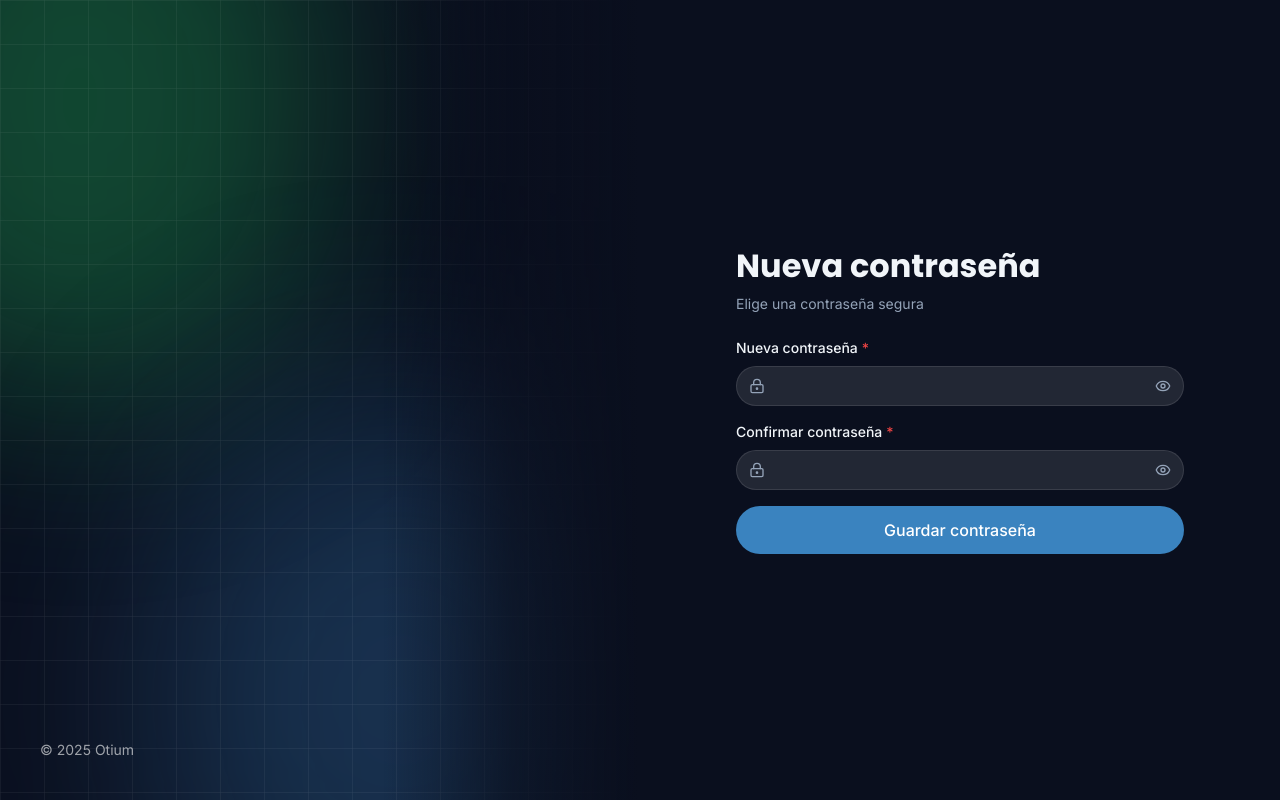
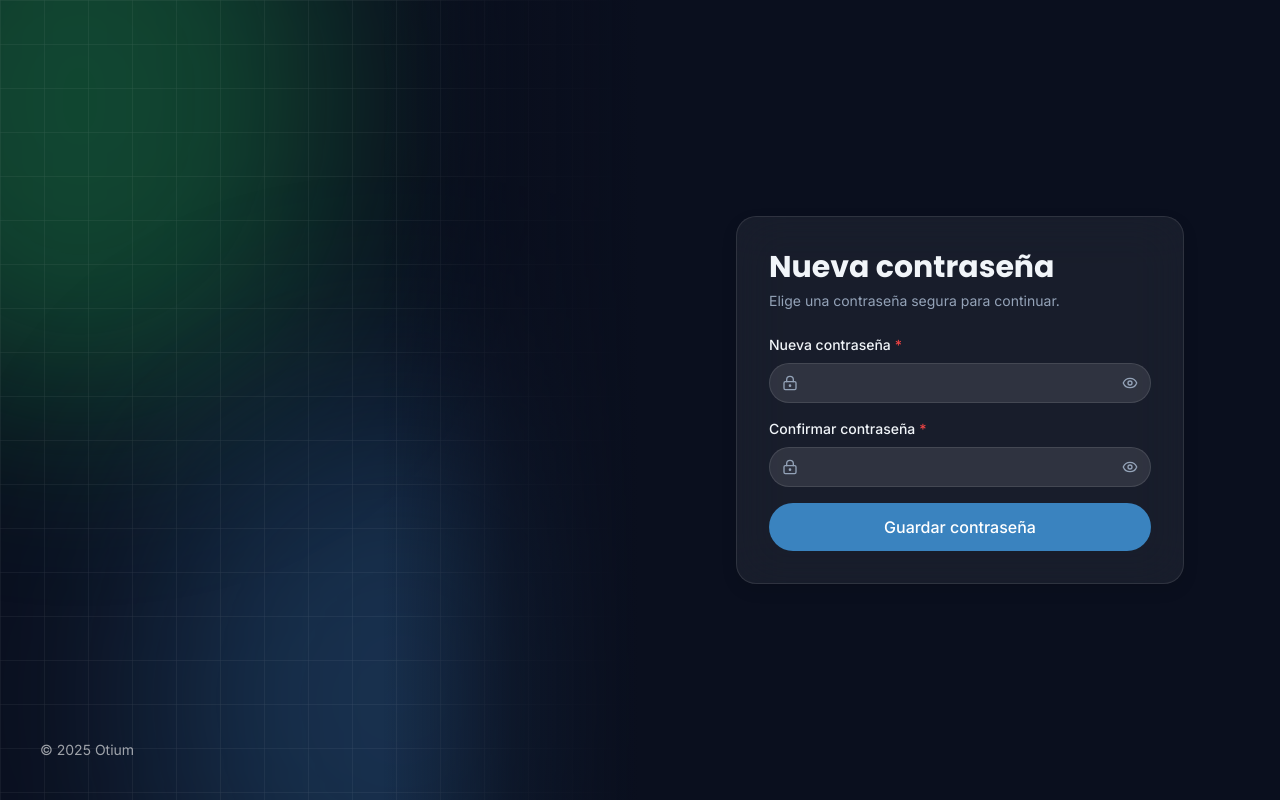
Before and after one commit to complejo-deportivo-dev/complejo-deportivo, a Next.js app: page /update-password in a window 1280 px wide. Built offline with nearby package versions, Linux system fonts and the light colour scheme.

Commit message:
feat: Cambios en la vista actualizar contraseña

```diff
--- a/src/features/auth/components/UpdatePasswordForm.tsx
+++ b/src/features/auth/components/UpdatePasswordForm.tsx
@@ -105,16 +105,18 @@ export default function UpdatePasswordForm({
   return (
     <Card
       as="section"
-      padding="none"
-      variant="flat"
-      className="w-full !rounded-none !bg-transparent !shadow-none !backdrop-blur-none"
+      padding="lg"
+      variant="default"
+      className="w-full max-w-[720px] rounded-[28px] border border-white/10 bg-[#1d2a38]/90 shadow-[0_30px_80px_-40px_rgba(15,23,42,0.95)] backdrop-blur-xl"
     >
-      <h2 className="mb-2 font-heading text-h2 font-bold leading-tight text-text-primary">
-        Nueva contraseña
-      </h2>
-      <p className="mb-6 text-sm text-text-secondary">
-        Elige una contraseña segura
-      </p>
+      <div className="mb-6">
+        <h2 className="font-heading text-3xl font-bold leading-tight text-text-primary">
+          Nueva contraseña
+        </h2>
+        <p className="mt-1 text-sm text-text-secondary">
+          Elige una contraseña segura para continuar.
+        </p>
+      </div>
 
       <form className="space-y-4" noValidate onSubmit={handleSubmit}>
         <Input
```
